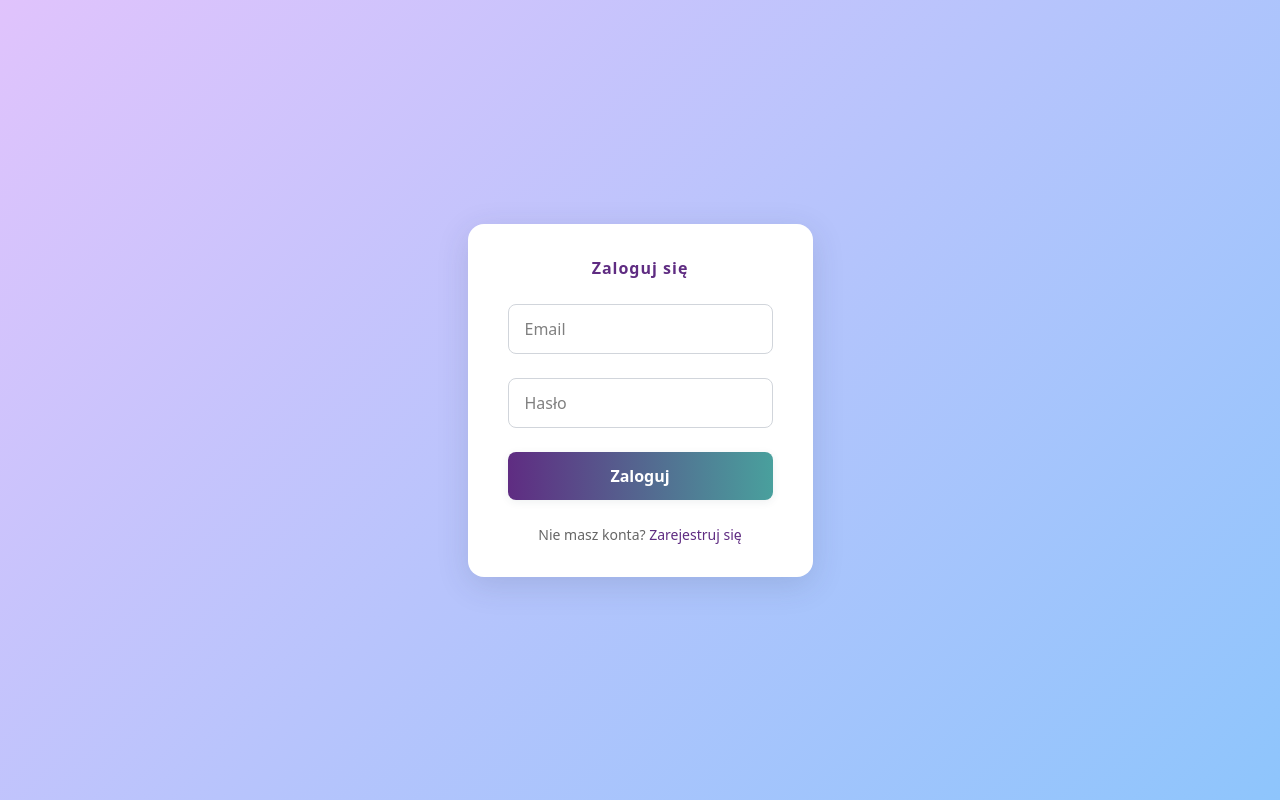
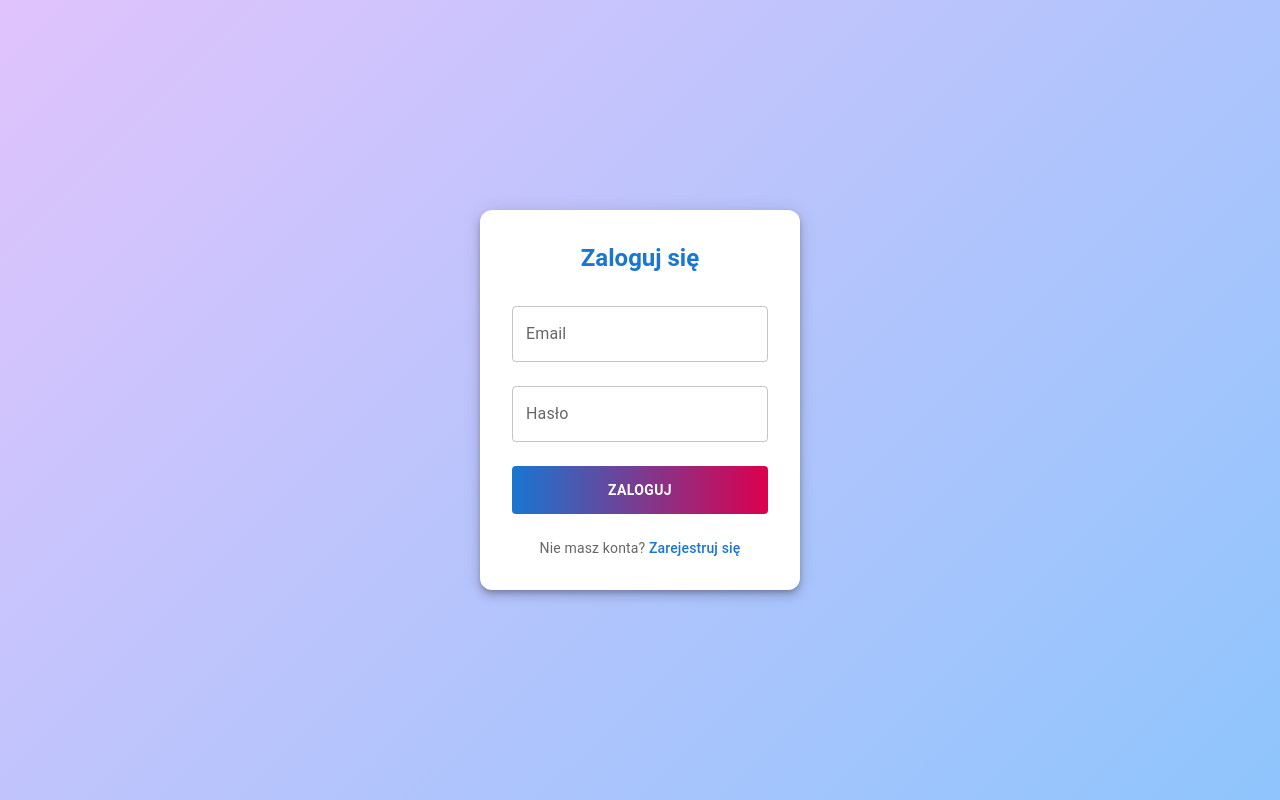
Before and after one commit to Soberek/library, a React (Vite) app: page /sign-in in a window 1280 px wide. Built offline with nearby package versions, Linux system fonts and the light colour scheme; no server answers.

Commit message:
feat: enhance SignIn component with improved UI, error handling, and loading state

```diff
--- a/src/pages/SignIn.tsx
+++ b/src/pages/SignIn.tsx
@@ -1,8 +1,18 @@
 import React from "react";
-import { useNavigate, Link, Navigate } from "react-router-dom";
+import { useNavigate, Link as RouterLink, Navigate } from "react-router-dom";
 import { signInWithEmailAndPassword } from "firebase/auth";
 import { auth } from "../config/firebaseConfig";
 import { useUser } from "../providers/UserContext";
+import {
+  Box,
+  Button,
+  TextField,
+  Typography,
+  Paper,
+  Alert,
+  Link,
+  CircularProgress,
+} from "@mui/material";
 
 const SignIn: React.FC = () => {
   const [email, setEmail] = React.useState("");
@@ -19,10 +29,10 @@ const SignIn: React.FC = () => {
       await signInWithEmailAndPassword(auth, email, password);
       navigate("/", { replace: true });
     } catch (error: any) {
-      const message = error?.message || "Wystąpił błąd podczas logowania.";
+      const message = "Wystąpił błąd podczas logowania.";
       setErrorMessage(message);
       if (process.env.NODE_ENV === "development") {
-        console.error("Error signing in:", message);
+        console.error("Error signing in:", error?.message);
       }
     } finally {
       setLoading(false);
@@ -36,125 +46,84 @@ const SignIn: React.FC = () => {
   }
 
   return (
-    <div
-      style={{
-        display: "flex",
-        justifyContent: "center",
-        alignItems: "center",
-        minHeight: "100vh",
+    <Box
+      display="flex"
+      justifyContent="center"
+      alignItems="center"
+      minHeight="100vh"
+      sx={{
         background: "linear-gradient(135deg, #e0c3fc 0%, #8ec5fc 100%)",
       }}
     >
-      <form
-        onSubmit={handleSignIn}
-        style={{
-          background: "#fff",
-          padding: "2rem 2.5rem",
-          borderRadius: "16px",
-          boxShadow: "0 8px 32px rgba(44, 62, 80, 0.15)",
+      <Paper
+        elevation={6}
+        sx={{
+          p: 4,
+          borderRadius: 3,
+          minWidth: 320,
           display: "flex",
           flexDirection: "column",
-          gap: "1.5rem",
-          minWidth: "320px",
+          gap: 3,
         }}
+        component="form"
+        onSubmit={handleSignIn}
       >
-        <h2
-          style={{
-            margin: 0,
-            color: "#5f2c82",
-            textAlign: "center",
-            fontWeight: 700,
-            letterSpacing: "1px",
-          }}
+        <Typography
+          variant="h5"
+          fontWeight={700}
+          color="primary"
+          textAlign="center"
+          gutterBottom
         >
           Zaloguj się
-        </h2>
-        <input
+        </Typography>
+        <TextField
           type="email"
+          label="Email"
           value={email}
           onChange={(e) => setEmail(e.target.value)}
-          placeholder="Email"
-          style={{
-            padding: "0.75rem 1rem",
-            borderRadius: "8px",
-            border: "1px solid #d1d5db",
-            fontSize: "1rem",
-            outline: "none",
-            transition: "border-color 0.2s",
-          }}
+          variant="outlined"
+          fullWidth
+          autoComplete="email"
         />
-        <input
+        <TextField
           type="password"
+          label="Hasło"
           value={password}
           onChange={(e) => setPassword(e.target.value)}
-          placeholder="Hasło"
-          style={{
-            padding: "0.75rem 1rem",
-            borderRadius: "8px",
-            border: "1px solid #d1d5db",
-            fontSize: "1rem",
-            outline: "none",
-            transition: "border-color 0.2s",
-          }}
+          variant="outlined"
+          fullWidth
+          autoComplete="current-password"
         />
-        <button
+        <Button
           type="submit"
+          variant="contained"
+          color="primary"
           disabled={loading}
-          style={{
-            padding: "0.75rem 1rem",
-            borderRadius: "8px",
-            border: "none",
-            background: loading
-              ? "linear-gradient(90deg, #bdbdbd 0%, #e0e0e0 100%)"
-              : "linear-gradient(90deg, #5f2c82 0%, #49a09d 100%)",
-            color: "#fff",
-            fontWeight: 600,
-            fontSize: "1rem",
-            cursor: loading ? "not-allowed" : "pointer",
-            boxShadow: "0 2px 8px rgba(44, 62, 80, 0.08)",
-            transition: "background 0.2s",
-          }}
+          fullWidth
+          sx={{ py: 1.5, fontWeight: 600 }}
         >
-          {loading ? "Logowanie..." : "Zaloguj"}
-        </button>
+          {loading ? <CircularProgress size={26} color="info" /> : "Zaloguj"}
+        </Button>
         {errorMessage && (
-          <div
-            style={{
-              color: "#d32f2f",
-              background: "#fdecea",
-              borderRadius: "8px",
-              padding: "0.75rem 1rem",
-              marginTop: "-1rem",
-              fontSize: "0.95rem",
-              textAlign: "center",
-              border: "1px solid #f8bbbc",
-            }}
-          >
+          <Alert severity="error" sx={{ mt: -2 }}>
             {errorMessage}
-          </div>
+          </Alert>
         )}
-        <p
-          style={{
-            margin: 0,
-            fontSize: "0.875rem",
-            textAlign: "center",
-            color: "#666",
-          }}
-        >
+        <Typography variant="body2" textAlign="center" color="text.secondary">
           Nie masz konta?{" "}
           <Link
+            component={RouterLink}
             to="/sign-up"
-            style={{
-              color: "#5f2c82",
-              textDecoration: "none",
-              fontWeight: 500,
-            }}
+            underline="none"
+            color="primary"
+            fontWeight={500}
           >
             Zarejestruj się
           </Link>
-        </p>
-      </form>
-    </div>
+        </Typography>
+      </Paper>
+    </Box>
   );
 };
 
```
